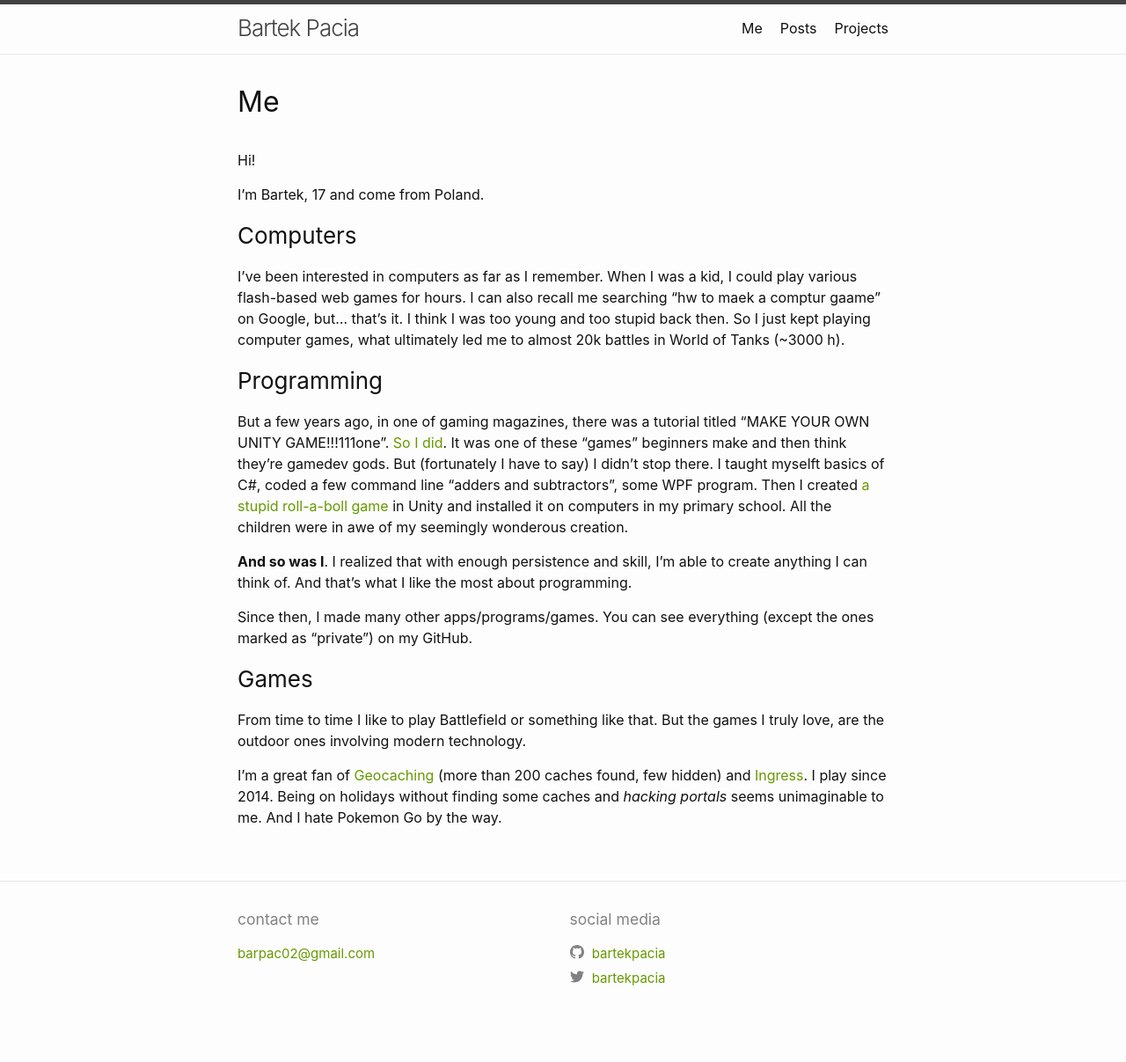
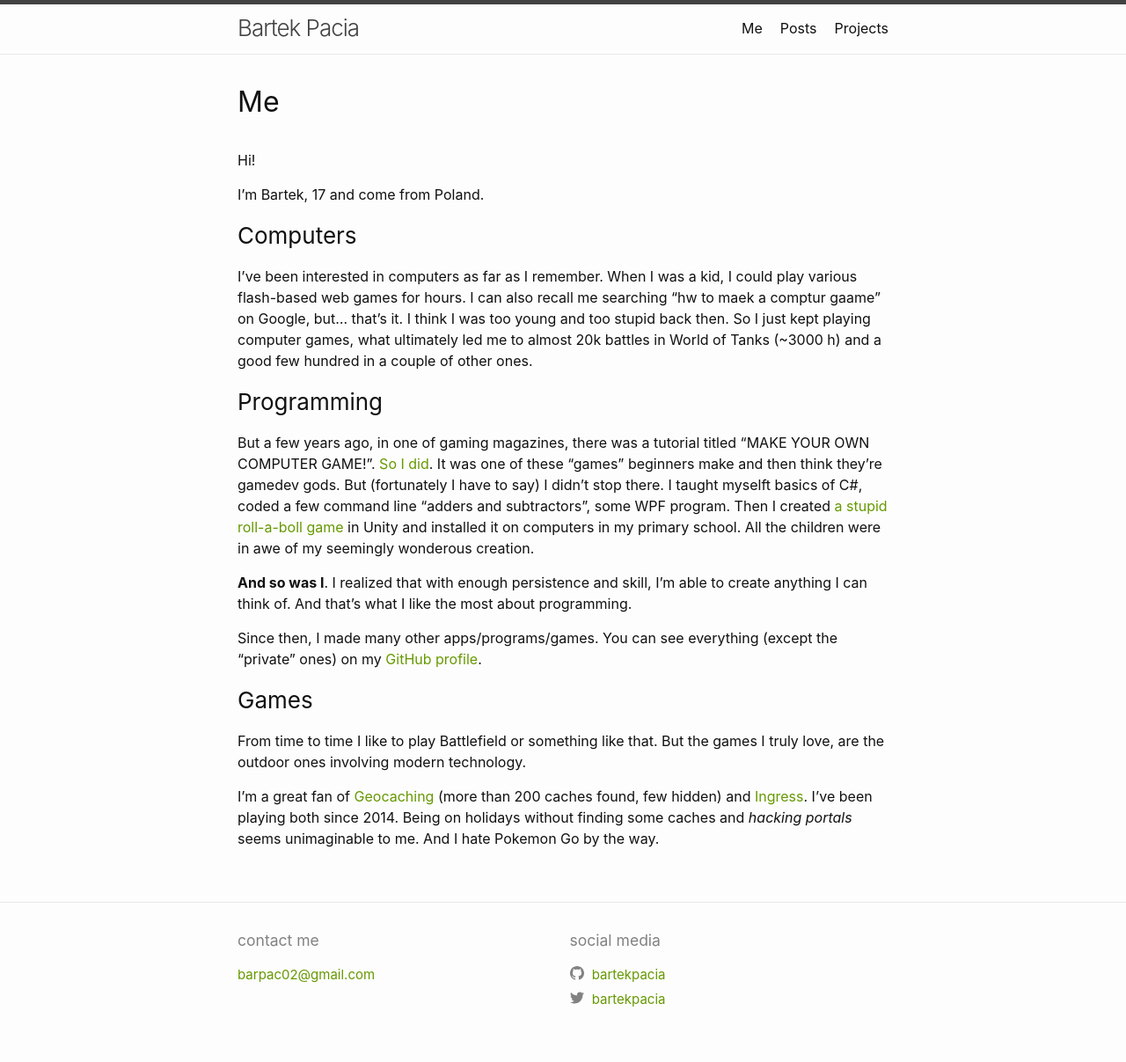
Before and after one commit to bartekpacia/bartekpacia.github.io, a Jekyll site: the page built from about.md, in a window 1280 px wide. Shown: the whole page at 88% size. Built offline with Jekyll 4.4.1, drawn with Linux system fonts in a browser that asks for light colours; before the commit the page ends 1183 px from its top, so only the background shows below that.

Commit message:
update "about me"

```diff
--- a/about.md
+++ b/about.md
@@ -15,12 +15,12 @@
 also recall me searching "hw to maek a comptur gaame" on Google, but...
 that's it. I think I was too young and too stupid back then. So I just
 kept playing computer games, what ultimately led me to almost 20k battles
-in World of Tanks (~3000 h).
+in World of Tanks (~3000 h) and a good few hundred in a couple of other ones.
 
 ### Programming
 
 But a few years ago, in one of gaming magazines, there was a tutorial
-titled "MAKE YOUR OWN UNITY GAME!!!111one". [So I did](https://github.com/bartekpacia/my-first-game).
+titled "MAKE YOUR OWN COMPUTER GAME!". [So I did](https://github.com/bartekpacia/my-first-game).
 It was one of these "games" beginners make and then think they're
 gamedev gods. But (fortunately I have to say) I didn't stop there. I taught
 myselft basics of C#, coded a few command line "adders and subtractors", some
@@ -31,10 +31,10 @@
 **And so was I**. I realized that with enough persistence and skill, I'm able to create anything I can think of. And that's what I like the most about programming.
 
 Since then, I made many other apps/programs/games. You can see everything (except the
-ones marked as "private") on my GitHub.
+"private" ones) on my [GitHub profile](https://github.com/bartekpacia).
 
 ### Games
 
 From time to time I like to play Battlefield or something like that. But the games I truly love, are the outdoor ones involving modern technology.
 
-I'm a great fan of [Geocaching](https://en.wikipedia.org/wiki/Geocaching) (more than 200 caches found, few hidden) and [Ingress](https://www.ingress.com). I play since 2014. Being on holidays without finding some caches and _hacking portals_ seems unimaginable to me. And I hate Pokemon Go by the way.
+I'm a great fan of [Geocaching](https://en.wikipedia.org/wiki/Geocaching) (more than 200 caches found, few hidden) and [Ingress](https://www.ingress.com). I've been playing both since 2014. Being on holidays without finding some caches and _hacking portals_ seems unimaginable to me. And I hate Pokemon Go by the way.
```
